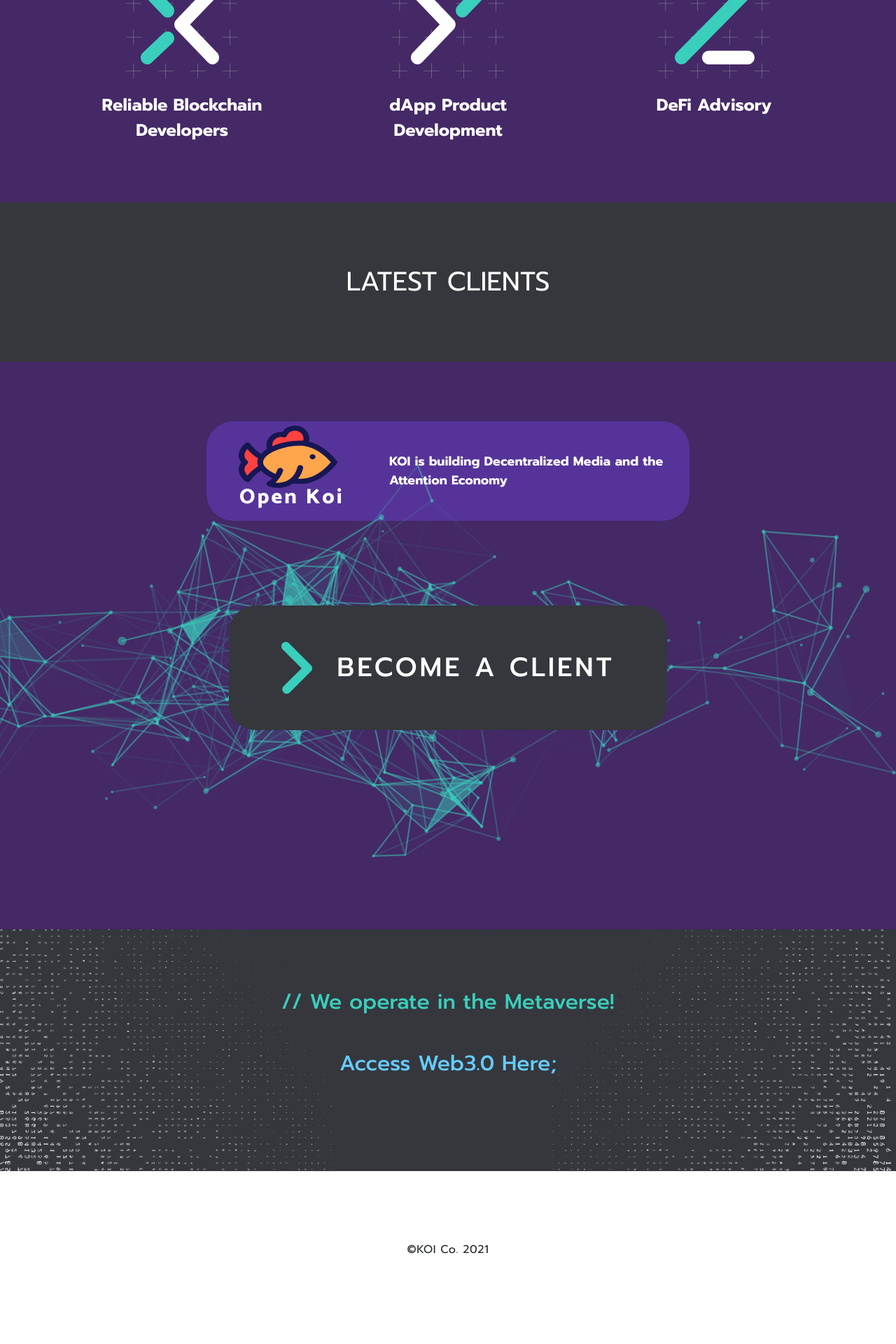
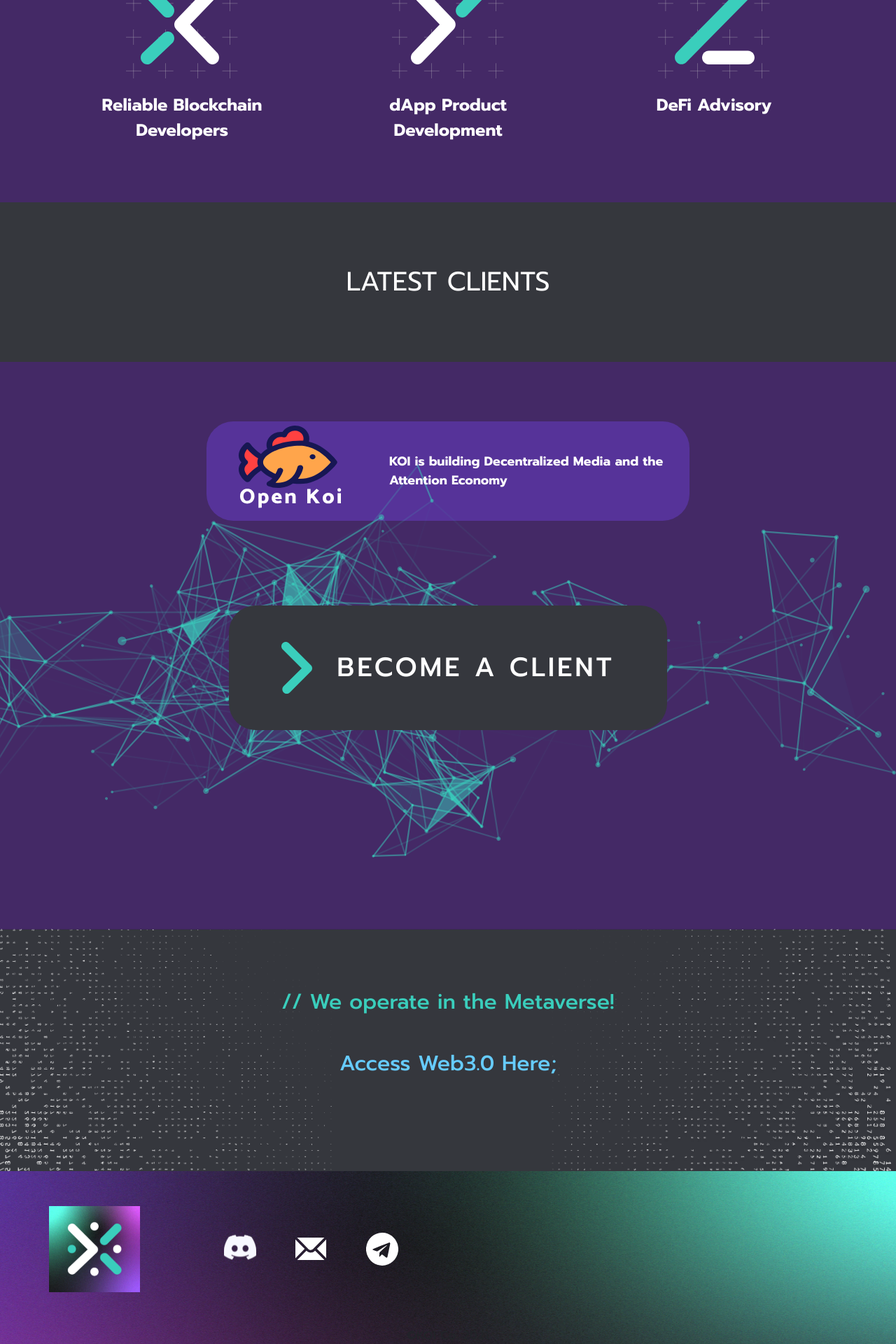
Before and after one commit to technology-xyz/new-site, a Jekyll site: the page built from index.html, in a window 1280 px wide. Shown: the part 919-2839 px from the top of the page at 70% size. Built offline with Jekyll 4.4.1, drawn with Linux system fonts in a browser that asks for light colours.

Commit message:
update footer

```diff
--- a/_includes/common/footer.html
+++ b/_includes/common/footer.html
@@ -2,7 +2,20 @@
     <div class="container">
         <div class="desktop-area">
             <div class="logo-wrap1">
-
+                <div class="w200">
+                    <img src="/img/common/footer_logo.svg" alt="" width="130">
+                </div>
+                <div class="social-btns">
+                    <a href="#" class="social-icon">
+                        <img src="/img/icons/social_discord.svg" alt="" width="46">
+                    </a>
+                    <a href="#" class="social-icon">
+                        <img src="/img/icons/social_email.svg" alt="" width="44">
+                    </a>
+                    <a href="#" class="social-icon">
+                        <img src="/img/icons/social_tw.svg" alt="" width="46">
+                    </a>
+                </div>
             </div>
             <div class="logo-wrap2">
 
--- a/_sass/pages/common/footer.scss
+++ b/_sass/pages/common/footer.scss
@@ -1,9 +1,25 @@
 @import "variables";
 
 #footer {
+    background: url('/img/common/footer_bk.png');
+    background-size: 100% 100%;
+    background-repeat: no-repeat;
     .container {
         padding: 50px 0;
-
+        .logo-wrap1{
+            display: flex;
+            flex-direction: row;
+            align-items: center;
+            .w200{
+                width: 250px;
+            }
+            .social-btns{
+                flex: 1;
+                .social-icon{
+                    margin-right: 50px;
+                }
+            }
+        }
     }
 
 }
```
Also changed, not shown: img/common/footer_bk.png (added), img/common/footer_bk_mobile.png (added), img/icons/social_discord.svg (added), img/icons/social_email.svg (added), img/icons/social_tw.svg (added).
